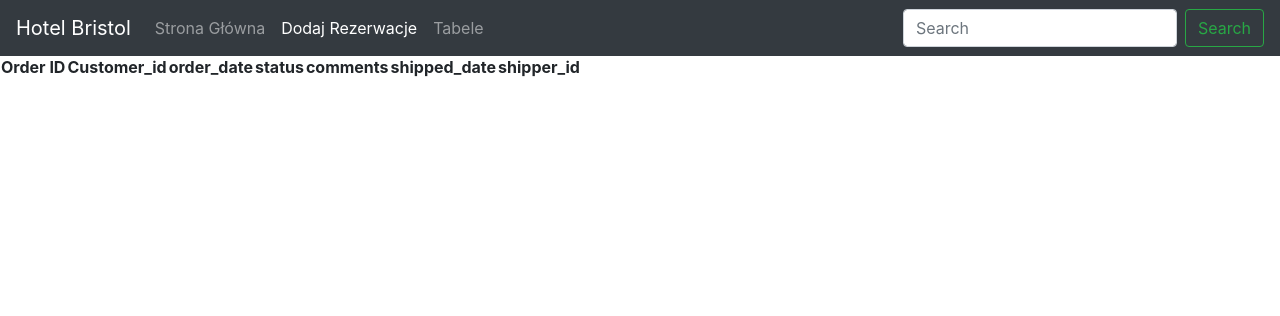
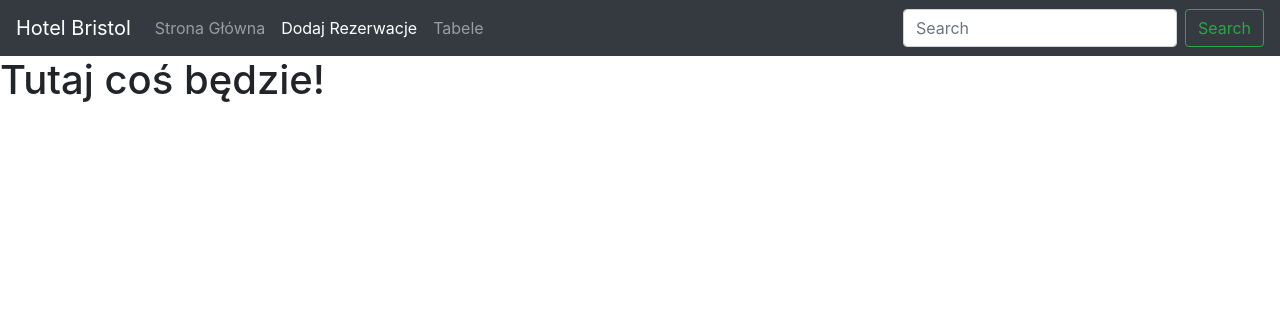
Before and after one commit to Sienkol/Projekt-Aplikacji-Rezerwacyjnej, a Flask app: template templates/orders.html in a window 1280 px wide. Shown: the top 316 px of the page. Run offline with Flask 3, Linux system fonts and the light colour scheme; the template is opened without the code that fills it, so the values that code supplies are empty; some libraries are stand-ins or nearby versions.

Commit message:
Poprawione odrobine strony

```diff
--- a/templates/orders.html
+++ b/templates/orders.html
@@ -2,32 +2,7 @@
 {% block title %}Home Page{% endblock %}
 {% block content %}
 <h1>
-    <table>
-        <thead>
-            <tr>
-                <th>Order ID</th>
-                <th>Customer_id</th>
-                <th>order_date</th>
-                <th>status</th>
-                <th>comments</th>
-                <th>shipped_date</th>
-                <th>shipper_id</th>
-            </tr>
-        </thead>
-        <tbody>
-            {% for order in orders %}
-            <tr>
-                <td>{{ order[0] }}</td>
-                <td>{{ order[1] }}</td>
-                <td>{{ order[2] }}</td>
-                <td>{{ order[3] }}</td>
-                <td>{{ order[4] }}</td>
-                <td>{{ order[5] }}</td>
-                <td>{{ order[6] }}</td>
-            </tr>
-            {% endfor %}
-        </tbody>
-    </table>
+    Tutaj coś będzie!
 </h1>
 
 {% endblock %}
```
Also changed, not shown: templates/tabele.html (+6 -6 lines).
